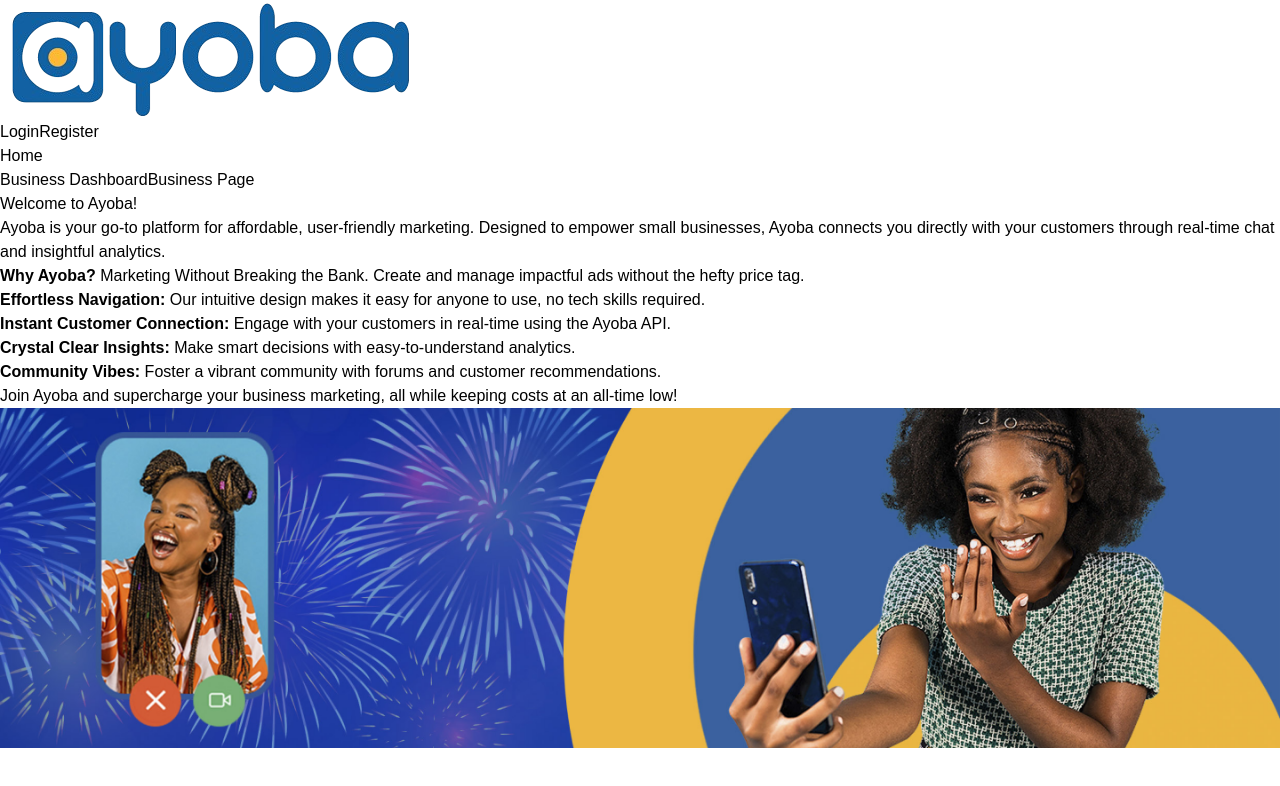
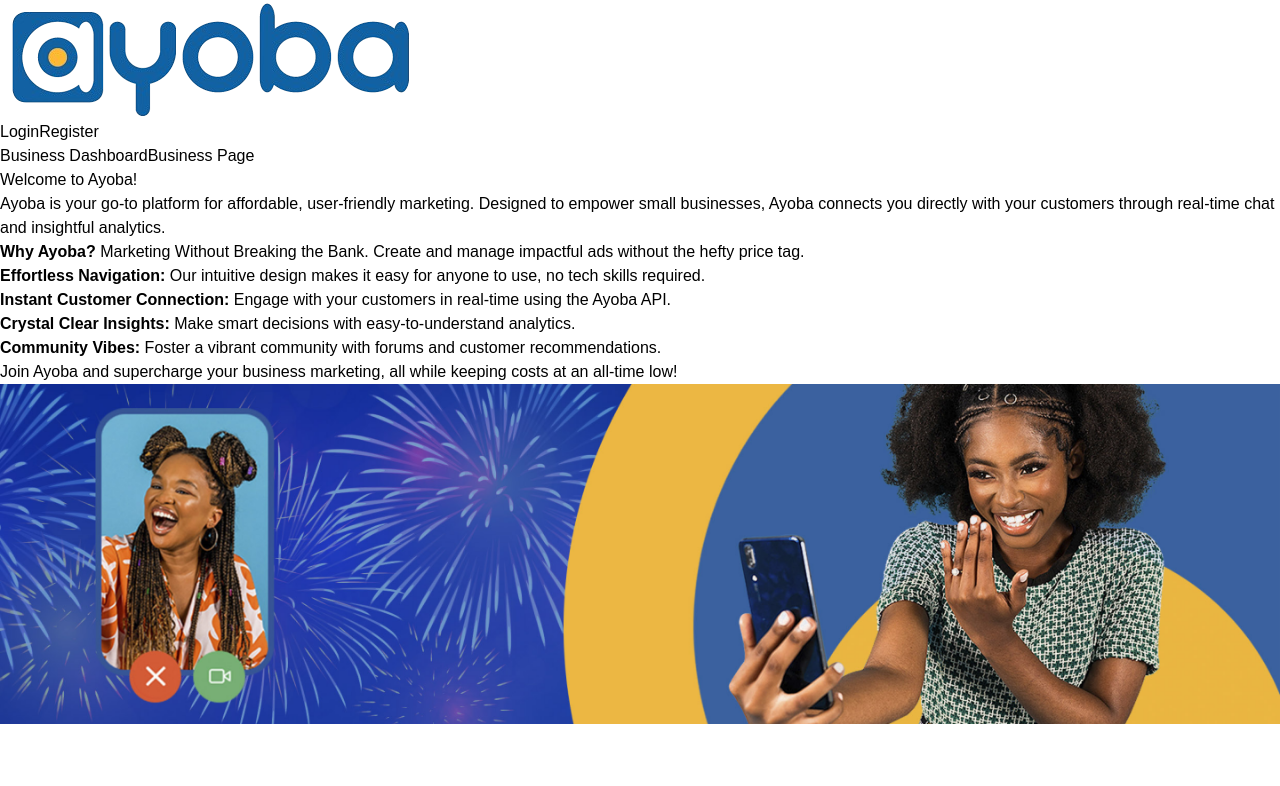
Before and after one commit to Nolu-M/AyobaHackathon, a React (Vite) app: page / in a window 1280 px wide. Shown: the top 786 px of the page. Built offline with nearby package versions, Linux system fonts and the light colour scheme.

Commit message:
home page

```diff
--- a/src/pages/Home.jsx
+++ b/src/pages/Home.jsx
@@ -18,10 +18,14 @@
           </Link>
         </div>
       </header>
-       <h1>Home</h1>
-        <Link to='/business-dashboard'>Business Dashboard</Link>
-        <Link to='/business-page'>Business Page</Link>
-      <section className="max-w-4xl mx-auto">
+      <div className="container mx-auto">
+        <Link to='/business-dashboard'>
+            <button className="rounded bg-[#1261a4] text-white p-4 ml-6 mr-6">Business Dashboard</button>
+        </Link>
+        <Link to='/business-page'>
+            <button className="rounded bg-[#1261a4] text-white p-4">Business Page</button>
+        </Link>
+          <section className="max-w-4xl mx-auto mt-6">
                 <h1 className="text-4xl font-bold text-blue-700 mb-6">Welcome to Ayoba!</h1>
                 <p className="text-lg text-gray-700 mb-4">
                     Ayoba is your go-to platform for affordable, user-friendly marketing. Designed to empower small businesses, Ayoba connects you directly with your customers through real-time chat and insightful analytics.
@@ -35,6 +39,7 @@
                     <li className="mb-2">Join Ayoba and supercharge your business marketing, all while keeping costs at an all-time low!</li>
                 </ul>
             </section>
+        </div>
       <section className="mt-12">
         <img src={Banner} alt="page banner" className="w-full h-full" />
       </section>
```
Lines whose indentation alone changed are shown as unchanged.
